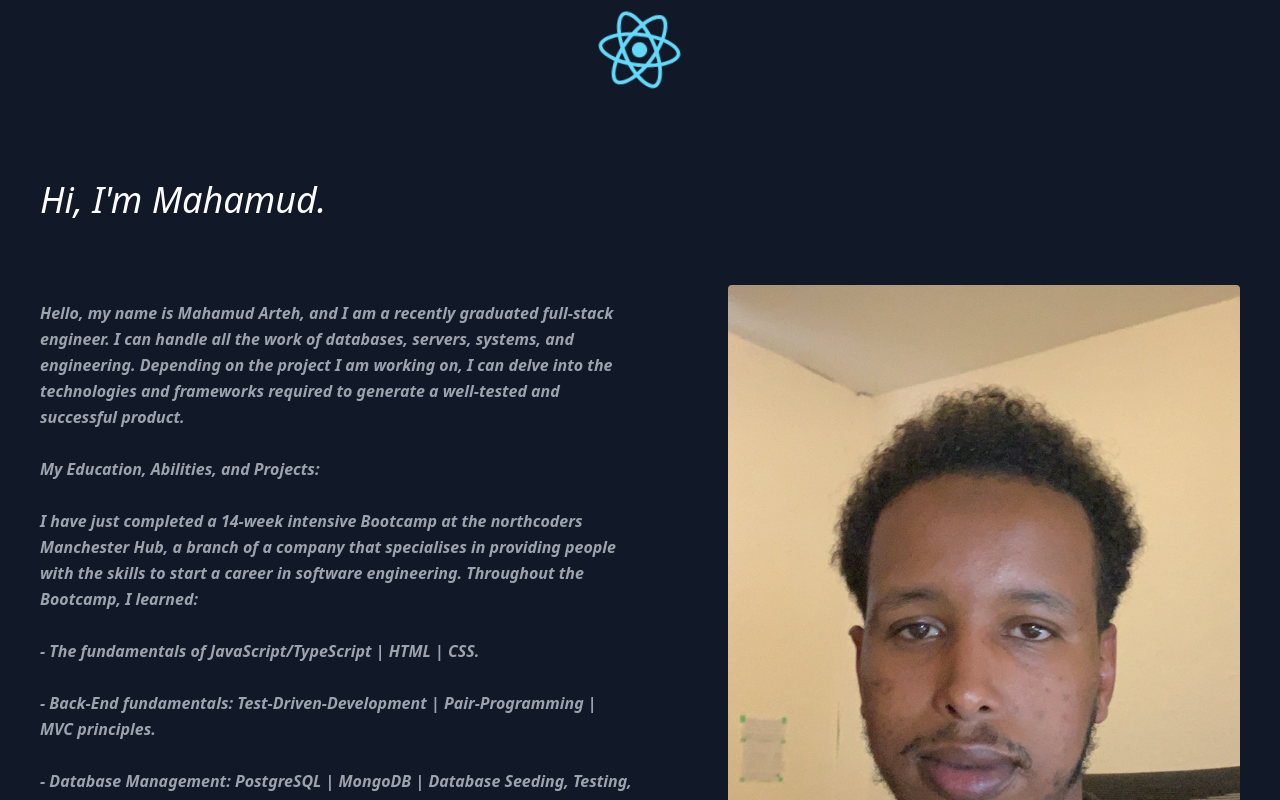
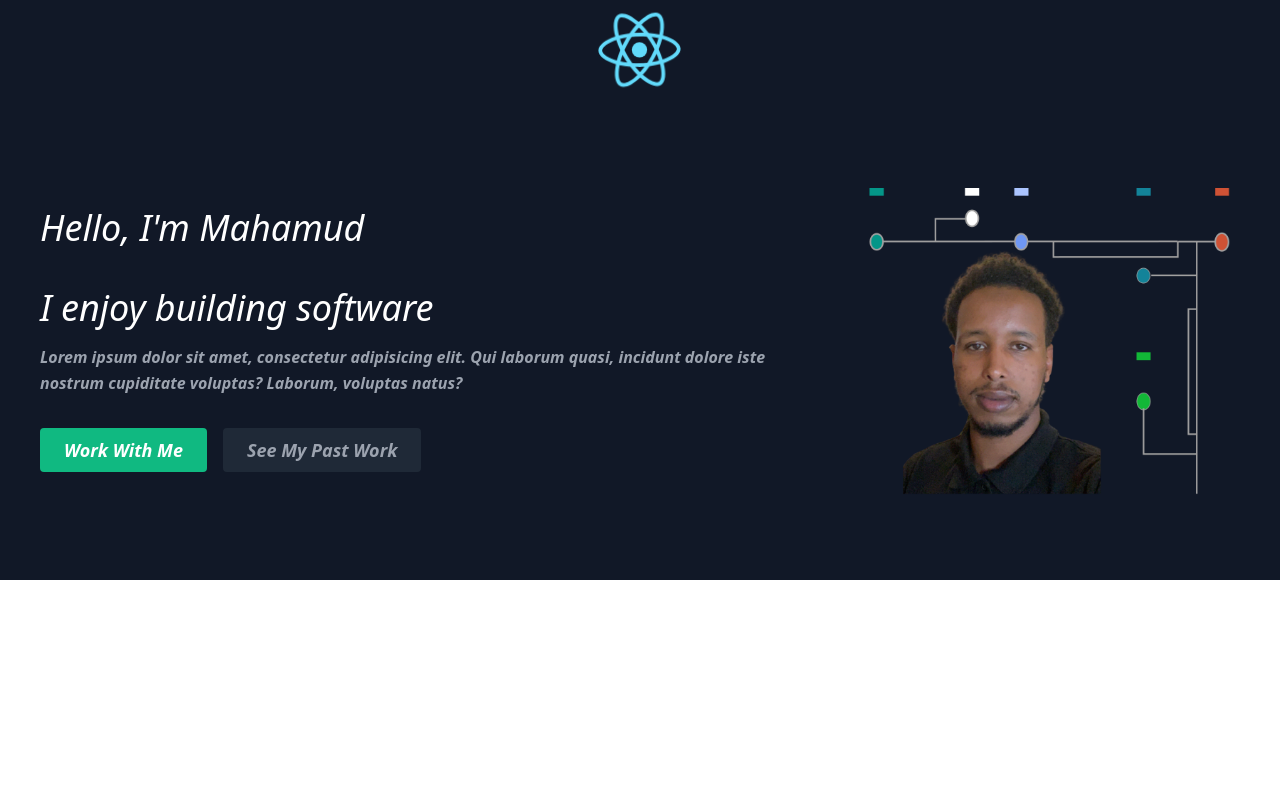
Before and after one commit to Arteh97/mahamuds-portfolio, a React (Create React App) app: page / in a window 1280 px wide. Shown: the top 800 px of the page. Built offline with nearby package versions, Linux system fonts and the light colour scheme.

Commit message:
picture edited

```diff
--- a/src/components/About.jsx
+++ b/src/components/About.jsx
@@ -1,62 +1,39 @@
 import React from 'react';
 import profilePic from '../profile.png';
 
-const About = () => {
+export default function About() {
 	return (
 		<section id='about'>
 			<div className='container mx-auto flex px-10 py-20 md:flex-row flex-col items-center'>
 				<div className='lg:flex-grow md:w-1/2 lg:pr-24 md:pr-16 flex flex-col md:items-start md:text-left mb-16 md:mb-0 items-center text-center'>
 					<h1 className='title-font sm:text-4xl text-3xl mb-4 font-medium text-white'>
-						Hi, I'm Mahamud.
+						Hello, I'm Mahamud
 						<br />
-						<br />
+						<br className='hidden lg:inline-block' />I enjoy building software
 					</h1>
-					<br />
 					<p className='mb-8 leading-relaxed'>
-						Hello, my name is Mahamud Arteh, and I am a recently graduated
-						full-stack engineer. I can handle all the work of databases,
-						servers, systems, and engineering. Depending on the project I am
-						working on, I can delve into the technologies and frameworks
-						required to generate a well-tested and successful product.
-						<br />
-						<br />
-						My Education, Abilities, and Projects: <br />
-						<br />I have just completed a 14-week intensive Bootcamp at the
-						northcoders Manchester Hub, a branch of a company that specialises
-						in providing people with the skills to start a career in software
-						engineering. Throughout the Bootcamp, I learned:
-						<br />
-						<br /> - The fundamentals of JavaScript/TypeScript | HTML | CSS.
-						<br />
-						<br /> - Back-End fundamentals: Test-Driven-Development |
-						Pair-Programming | MVC principles. <br />
-						<br />- Database Management: PostgreSQL | MongoDB | Database
-						Seeding, Testing, and Deployment.
-						<br />
-						<br /> - Front-End principles: ReactJS | the Document Object Model |
-						App Design & Planning | Optimistic Rendering | Hosting.
-						<br />
-						<br /> - DevOps: Continuous Deployment | Continuous Integration |
-						Workflows(GitHub).
-						<br />
-						<br /> - Mobile App Development: React-Native/React-Native Maps,
-						iPhone Simulator (XCode).
-						<br />
-						<br /> I learned a lot about software development while at
-						northcoders, but the most significant thing I took from the
-						Bootcamp, was the importance of collaborating with others.
+						Lorem ipsum dolor sit amet, consectetur adipisicing elit. Qui
+						laborum quasi, incidunt dolore iste nostrum cupiditate voluptas?
+						Laborum, voluptas natus?
 					</p>
+					<div className='flex justify-center'>
+						<a
+							href='#contact'
+							className='inline-flex text-white bg-green-500 border-0 py-2 px-6 focus:outline-none hover:bg-green-600 rounded text-lg'
+						>
+							Work With Me
+						</a>
+						<a
+							href='#projects'
+							className='ml-4 inline-flex text-gray-400 bg-gray-800 border-0 py-2 px-6 focus:outline-none hover:bg-gray-700 hover:text-white rounded text-lg'
+						>
+							See My Past Work
+						</a>
+					</div>
 				</div>
-				<div className='lg:max-w-lg lg:w-full md:w-1/2 w-5/6'>
-					<img
-						src={profilePic}
-						alt='#'
-						className='object-cover object-center rounded'
-					/>
-				</div>
+
+				<img className='object-contain h-80 w-90' alt='hero' src={profilePic} />
 			</div>
 		</section>
 	);
-};
-
-export default About;
+}
```
Also changed, not shown: src/profile.png.
